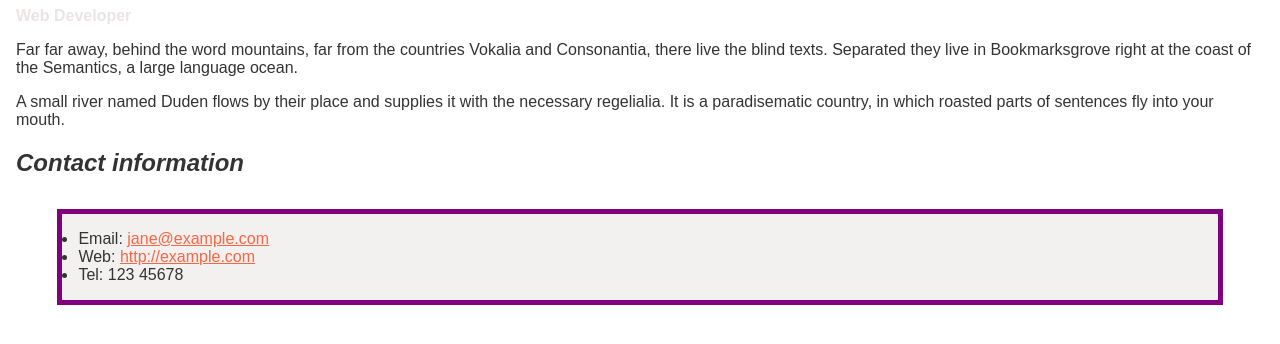
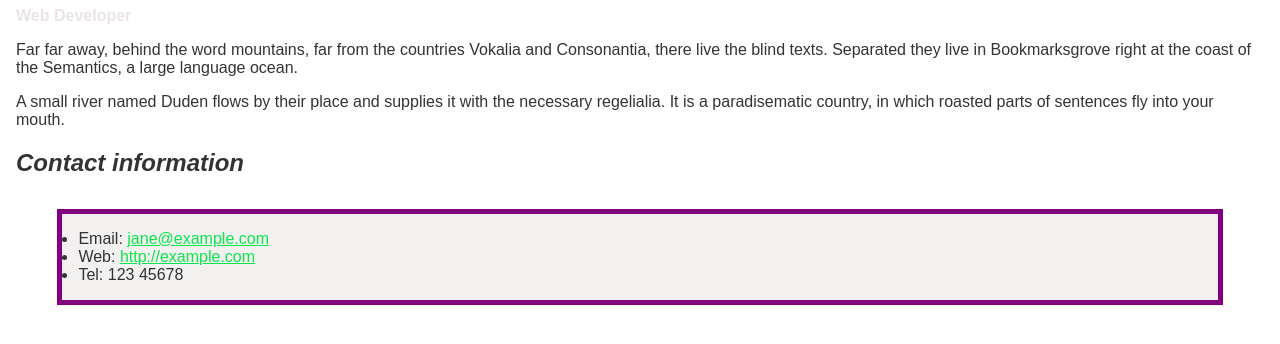
Before and after one commit to 5418047yuyukainoue/webp_pra4, a plain HTML site: page index.html in a window 1280 px wide. Shown: the part 102-446 px from the top of the page. Drawn offline with Linux system fonts and the light colour scheme.

Commit message:
Add files via upload

```diff
--- a/index.html
+++ b/index.html
@@ -31,7 +31,9 @@
         font-weight: bold;
       }
 
-      a:link,
+      a:link{
+        color: #0be64d;
+      }
       a:visited {
         color: #fb6542;
       }
```
